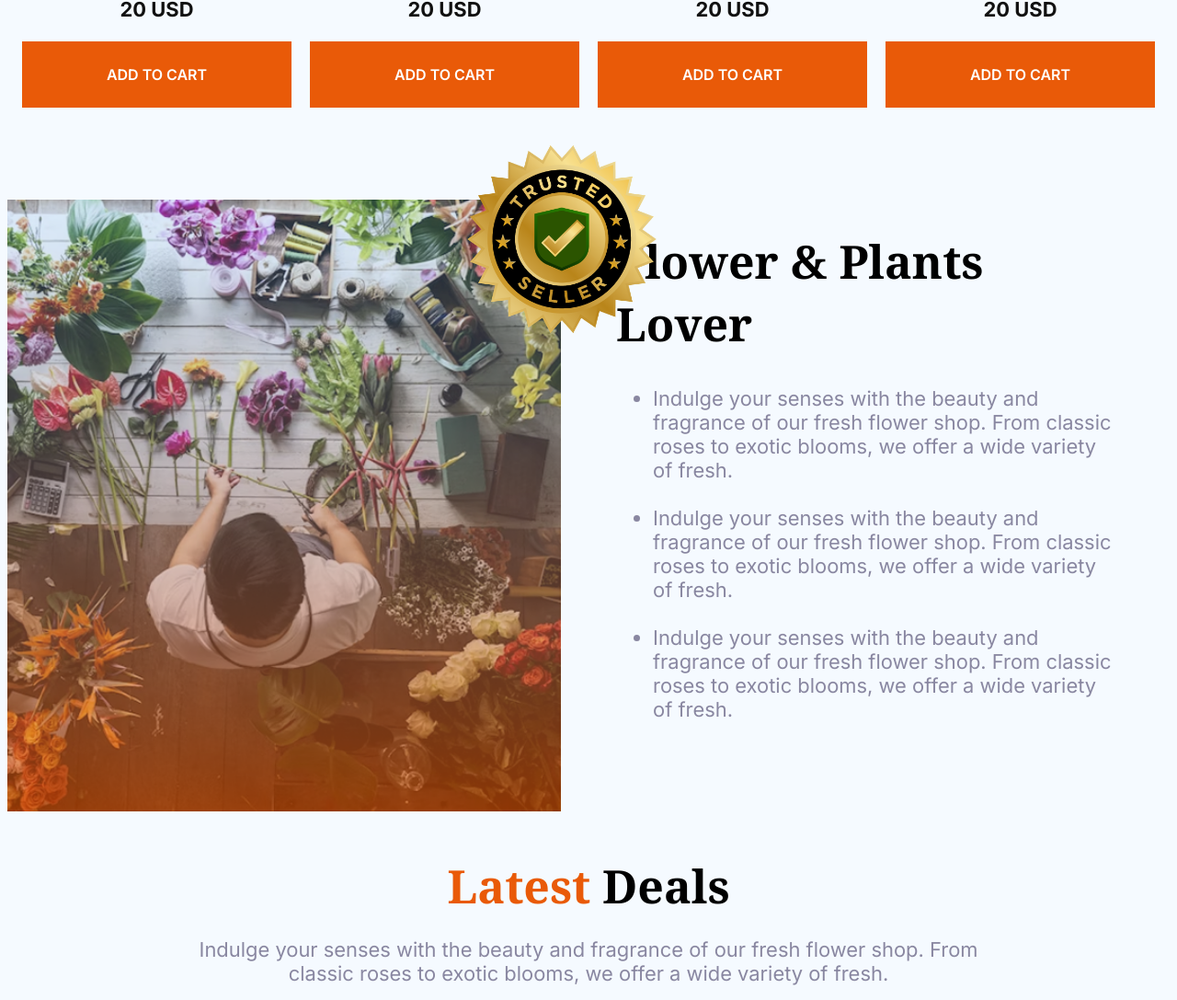
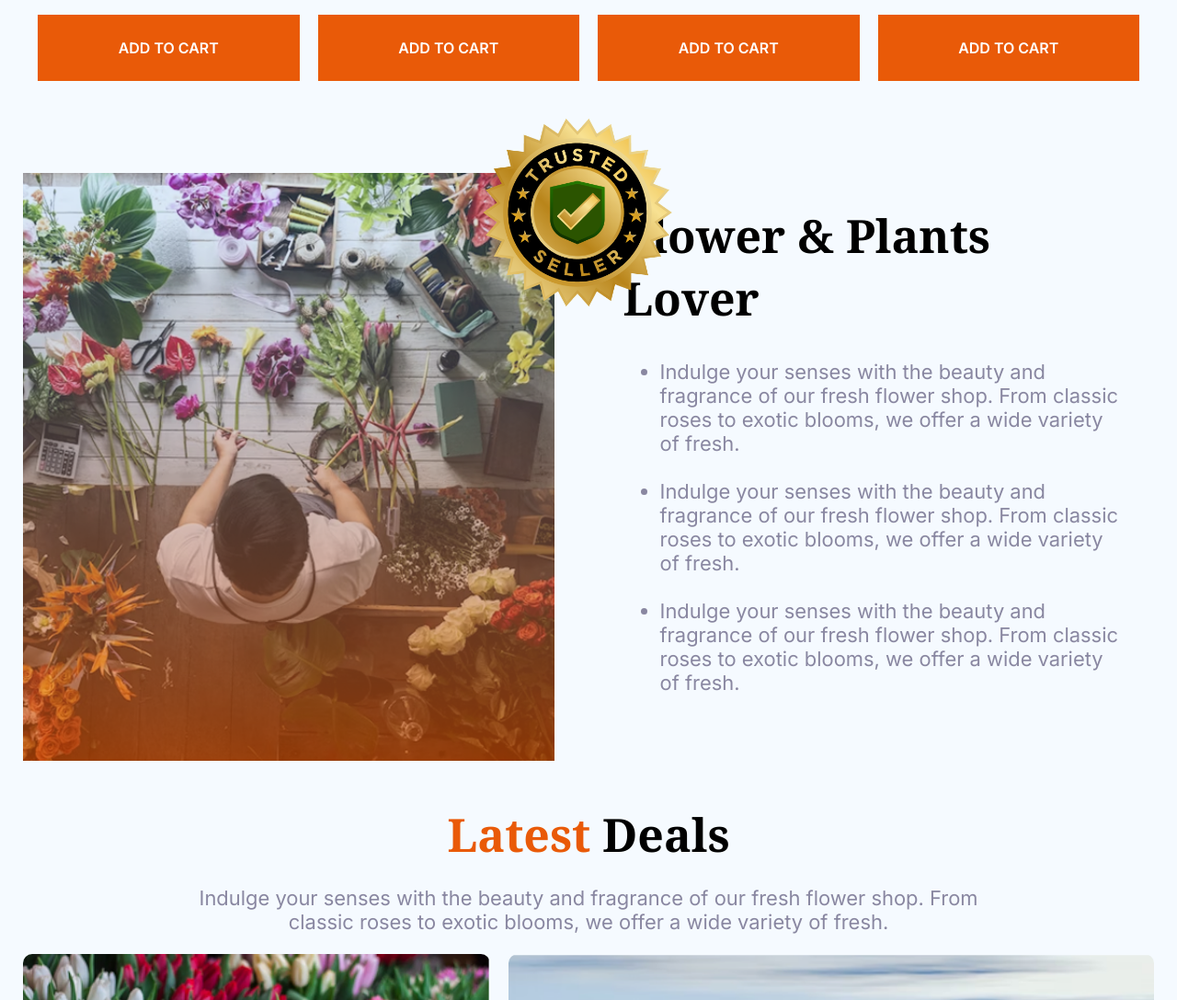
Before and after one commit to haminahannanarpita/assignment-2, a plain HTML site: page index.html in a window 1280 px wide. Shown: the part 1617-2704 px from the top of the page at 92% size. Drawn offline with Linux system fonts and the light colour scheme.

Commit message:
last update

```diff
--- a/styles.css
+++ b/styles.css
@@ -14,8 +14,12 @@
   font-style: normal;
 }
 /* shared styles */
+body{
+    margin: 0px;
+    padding: 0px;
+}
 .style{
-    max-width: 1440px;
+    max-width: 1230px;
     margin: 0px auto;
 }
 .bg-color{
@@ -134,7 +138,7 @@
 .lover-img-title{
  display: flex;
  justify-content: center;
- gap: 60px;
+ gap: 75px;
  margin-top: 100px;
  position: relative;
 }
```
